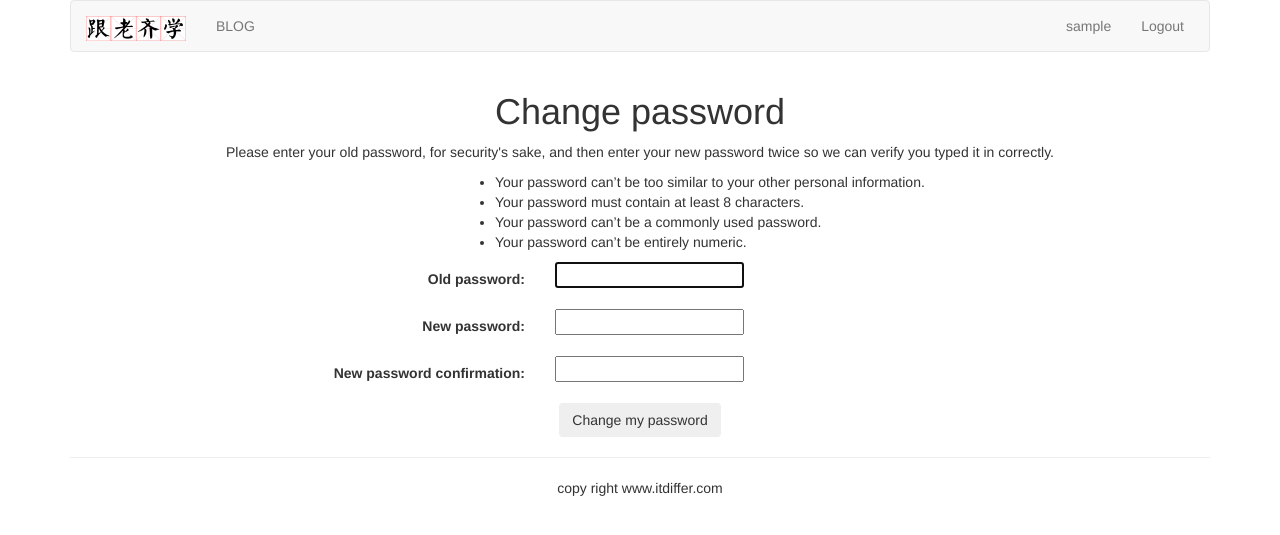
After one commit to AlanJui/django_2021-001, a Django app: page /account/password_change/ in a window 1280 px wide. The commit adds this page. Shown: the top 535 px of the page. Run offline with Django 3.2, Linux system fonts and the light colour scheme; the visitor is signed in with stand-in values (Sample User, id 1); some libraries are stand-ins or nearby versions.

Commit message:
重調系統的「指令結構（URLs）」。

```diff
--- a/account/urls.py
+++ b/account/urls.py
@@ -11,6 +11,19 @@ urlpatterns = [
          name='user_login'),
     path('logout/',
          auth_views.LogoutView.as_view(template_name='account/logout.html'),
-         name='user_logout'),
+         name='logout'),
     path('register/', views.register, name='user_register'),
+    # change password
+    # path('password_change/',
+    #      auth_views.PasswordChangeView.as_view(
+    #          template_name='registration/password_change_form.html',
+    #      ),
+    #      name='password_change'),
+    path('password_change/',
+         auth_views.PasswordChangeView.as_view(),
+         name='password_change'),
+    path('password_change/done/',
+         auth_views.PasswordChangeDoneView.as_view(
+             template_name='registration/password_change_done.html',),
+         name='password_change_done'),
 ]
--- a/blog/urls.py
+++ b/blog/urls.py
@@ -2,7 +2,8 @@ from django.urls import path
 
 from . import views
 
+# app_name = 'blog'
 urlpatterns = [
-    path('', views.blog_title, name='blog_title'),
     path('<int:article_id>/', views.blog_article, name='blog_article'),
+    path('', views.blog_title, name='blog'),
 ]
--- a/myapp/settings.py
+++ b/myapp/settings.py
@@ -132,4 +132,5 @@ STATICFILES_FINDERS = (
     'django.contrib.staticfiles.finders.AppDirectoriesFinder',
 )
 
-LOGIN_REDIRECT_URL = '/blog/'
+LOGIN_REDIRECT_URL = 'blog'
+LOGOUT_REDIRECT_URL = 'blog'
--- a/myapp/urls.py
+++ b/myapp/urls.py
@@ -18,6 +18,9 @@ from django.urls import include, path
 
 urlpatterns = [
     path('admin/', admin.site.urls),
-    path('blog/', include(('blog.urls', 'blog'), namespace='blog-urls')),
-    path('account/', include(('account.urls', 'account'), namespace='account-urls')),
+    # path('account/',
+    #      include(('django.contrib.auth.urls', 'account', ), namespace='account')),
+    # path('', include(('blog.urls', 'blog', ), namespace='blog-urls')),
+    path('account/', include('account.urls')),
+    path('', include('blog.urls')),
 ]
--- a/templates/base.html
+++ b/templates/base.html
@@ -7,7 +7,6 @@
     <meta charset="UTF-8">
     <meta name="viewport" content="width=device-width, initial-scale=1">
     <link rel="stylesheet" href="{% static 'css/bootstrap.css' %}">
-    <!-- <link href="https://cdn.jsdelivr.net/npm/bootstrap@5.0.2/dist/css/bootstrap.min.css" rel="stylesheet" integrity="sha384-EVSTQN3/azprG1Anm3QDgpJLIm9Nao0Yz1ztcQTwFspd3yD65VohhpuuCOmLASjC" crossorigin="anonymous"> -->
   </head>
   <body>
     {% include 'header.html' %}
--- a/templates/header.html
+++ b/templates/header.html
@@ -9,12 +9,12 @@
     </div>
     <div>
       <ul class="nav navbar-nav" role="navigation">
-        <li><a href="{% url 'blog:blog_title' %}" >BLOG</a></li>
+        <li><a href="{% url 'blog' %}" >BLOG</a></li>
       </ul>
       <ul class="nav navbar-nav navbar-right" style="margin-right:10px">
         {% if user.is_authenticated %}
           <li><a href="#">{{ user.username }}</a></li>
-          <li><a href="{% url 'account:user_logout' %}">Logout</a></li>
+          <li><a href="{% url 'account:logout' %}">Logout</a></li>
         {% else %}
           <li><a href="{% url 'account:user_login' %}" >Login</a></li>
         {% endif %}
--- /dev/null
+++ b/templates/registration/password_change_form.html
@@ -0,0 +1,55 @@
+{% extends 'base.html' %}
+
+{% block title %}Password Change{% endblock %}
+
+{% block content %}
+<div class="row text-center vertical-middle-sm">
+  <h1>Change password</h1>
+  <p>
+    Please enter your old password, for security's sake, and then enter your
+    new password twice so we can verify you typed it in correctly.
+  </p>
+
+  {% if form.new_password1.help_text %}
+    <div class="text-left" style="margin-left:400px">
+      <p>{{ form.new_password1.help_text|safe }}</p>
+    </div>
+  {% endif %}
+
+  <!-- <form method="post" action="{% url 'account.password_change' %}" class="form-horizontal"> -->
+  <form method="post" action="." class="form-horizontal">
+    {% csrf_token %}
+    <!-- {{ form.as_p }} -->
+
+    <div class="form-group">
+      <label class="col-md-5 control-label">
+        {{ form.old_password.label_tag }}
+      </label>
+      <div class="col-md-6 text-left">
+        {{ form.old_password }}
+      </div>
+    </div>
+
+    <div class="form-group">
+      <label class="col-md-5 control-label">
+        {{ form.new_password1.label_tag }}
+      </label>
+      <div class="col-md-6 text-left">
+        {{ form.new_password1 }}
+      </div>
+    </div>
+
+    <div class="form-group">
+      <label class="col-md-5 control-label">
+        {{ form.new_password2.label_tag }}
+      </label>
+      <div class="col-md-6 text-left">
+        {{ form.new_password2 }}
+      </div>
+    </div>
+
+    <input type="submit" class="btn btn-primay" value="Change my password">
+    <!-- <button type="submit" class="btn btn-primay">Change my password</button> -->
+  </form>
+</div>
+{% endblock content %}
```
Also changed, not shown: templates/account/password_change_done.html (added, +9 -0 lines), README.md.
